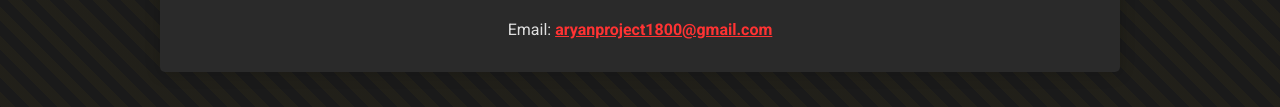
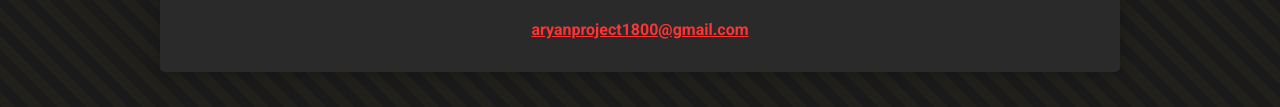
Before and after one commit to colemarcuccilli/friendly-garbanzo, a plain HTML site: page index.html in a window 1280 px wide. Shown: the part 7552-7659 px from the top of the page. Drawn offline with Linux system fonts and the light colour scheme.

Commit message:
Update index.html

```diff
--- a/index.html
+++ b/index.html
@@ -135,7 +135,7 @@
 
         <section id="contact" class="contact-section">
             <h2>Contact Us</h2>
-            <p>Email: <a href="mailto:aryanproject1800@gmail.com">aryanproject1800@gmail.com</a></p>
+            <p><a href="mailto:aryanproject1800@gmail.com">aryanproject1800@gmail.com</a></p>
         </section>
     </main>
 
```
